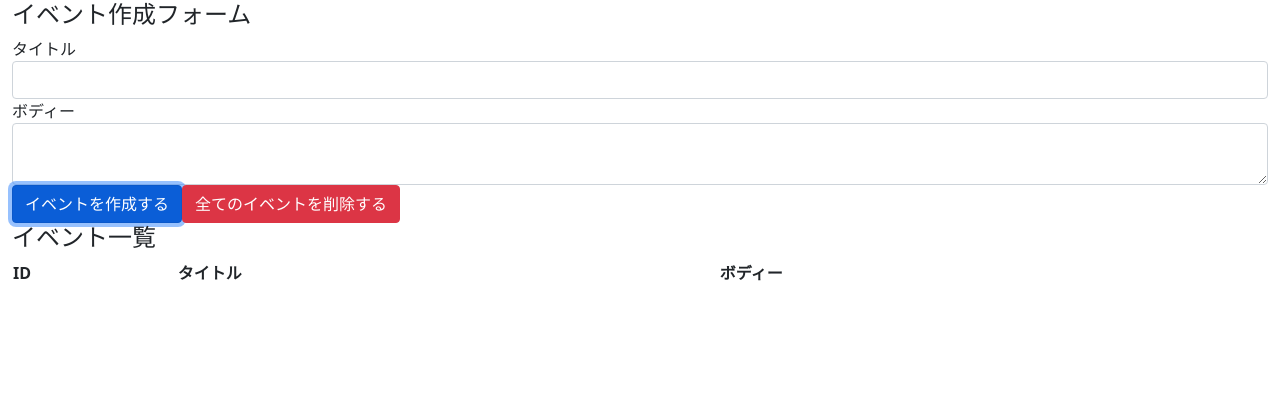
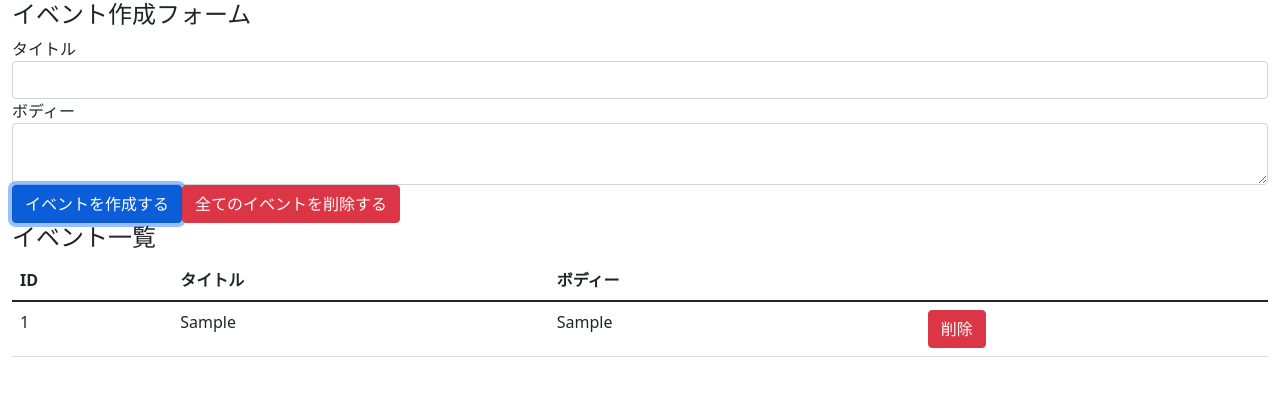
Before and after one commit to Mdaiki0730/react-hooks-101, a React (Create React App) app: page / in a window 1280 px wide. Both pictures are taken after typing "Sample", "Sample" into the empty fields and a click on the button "イベントを作成する". Shown: the top 396 px of the page. Built offline with nearby package versions, Linux system fonts and the light colour scheme.

Commit message:
display events

```diff
--- a/src/components/App.js
+++ b/src/components/App.js
@@ -1,6 +1,7 @@
 import React, { useReducer, useState } from 'react'
 import 'bootstrap/dist/css/bootstrap.min.css'
 import reducer from '../reducers'
+import Event from './Event'
 
 const App = () => {
   const [state, dispatch] = useReducer(reducer, [])
@@ -15,6 +16,9 @@
     })
     setTitle('')
     setBody('')
+  }
+  const handleClickDeleteButton = e => {
+
   }
   return (
     <div className="container-fluid">
@@ -31,17 +35,23 @@
 
         <button className="btn btn-primary" onClick={addEvent}>イベントを作成する</button>
         <button className="btn btn-danger">全てのイベントを削除する</button>
-
-        <h4>イベント一覧</h4>
-        <table className="table table-hover">
-          <thead>
+      </form>
+      <h4>イベント一覧</h4>
+      <table className="table table-hover">
+        <thead>
+          <tr>
             <th>ID</th>
             <th>タイトル</th>
             <th>ボディー</th>
             <th></th>
-          </thead>
-        </table>
-      </form>
+          </tr>
+        </thead>
+        <tbody>
+          {
+            state.map((event, index) => (<Event key={index} event={event} dispatch={dispatch} />))
+          }
+        </tbody>
+      </table>
     </div>
   )
 }
--- /dev/null
+++ b/src/components/Event.js
@@ -0,0 +1,18 @@
+import React from 'react'
+
+const Event = ({ event, dispatch }) => {
+  const id = event.id
+  const handleClickDeleteButton = e => {
+    dispatch({ type: 'DELETE_EVENT', id })
+  }
+  return(
+    <tr>
+      <td>{id}</td>
+      <td>{event.title}</td>
+      <td>{event.body}</td>
+      <td><button type="button" className="btn btn-danger" onClick={handleClickDeleteButton}>削除</button></td>
+    </tr>
+  )
+}
+
+export default Event
--- a/src/reducers/index.js
+++ b/src/reducers/index.js
@@ -20,7 +20,7 @@
       let id = length === 0 ? 1 : state[length - 1].id + 1
       return [...state, { id, ...event }]
     case 'DELETE_EVENT':
-      return state
+      return state.filter(event => event.id !== action.id)
     case 'DELETE_ALL_EVENTS':
       return []
 
```
